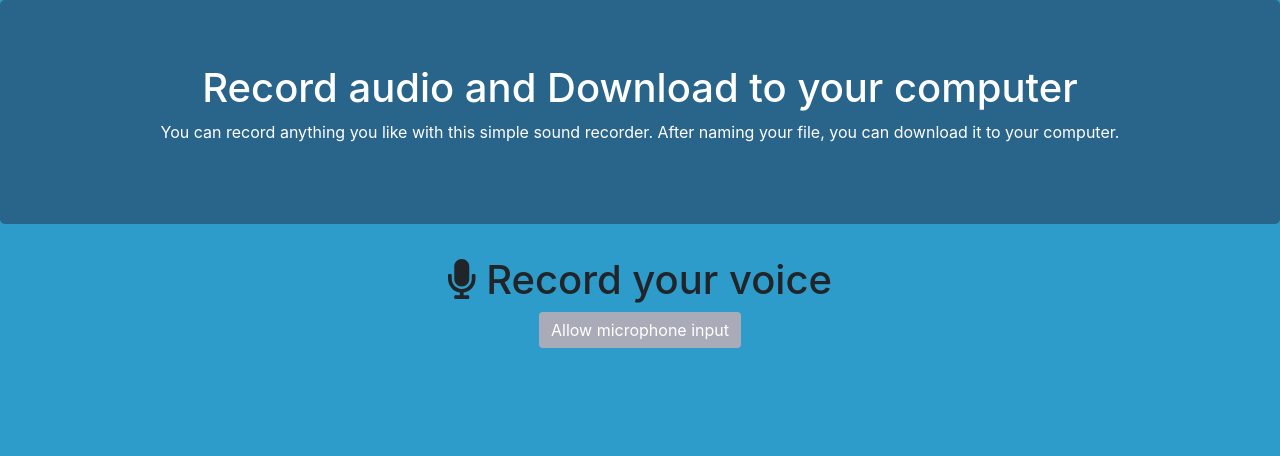
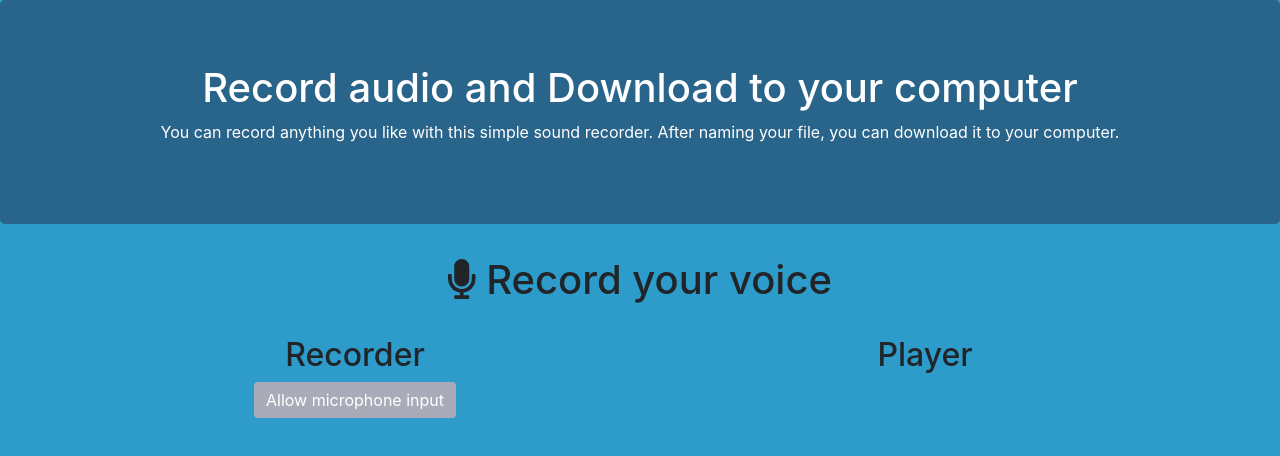
Before and after one commit to sabinefrister/soundrecorder, a React (Create React App) app: page / in a window 1280 px wide. Shown: the top 456 px of the page. Built offline with nearby package versions, Linux system fonts and the light colour scheme.

Commit message:
Add bootstrap grid.

```diff
--- a/src/App.css
+++ b/src/App.css
@@ -1,4 +1,4 @@
-h1 {
+h1.headline {
   margin-bottom: 2rem;
 }
 
@@ -10,13 +10,8 @@ div.jumbotron {
   /*background-color: #464866;*/
 }
 
-.recorder {
-  margin-top: 1rem;
-}
-
-div#controlbar.controlBar {
-  border-radius: 5px;
-  color: green;
+audio {
+  border-radius: 4px;
 }
 
 .btn.btn-primary {
--- a/src/App.js
+++ b/src/App.js
@@ -1,6 +1,5 @@
 import React, { Component } from 'react';
-import Container from 'react-bootstrap/Container';
-import Jumbotron from 'react-bootstrap/Jumbotron';
+import { Container, Jumbotron, Row, Col } from 'react-bootstrap';
 import { FontAwesomeIcon } from '@fortawesome/react-fontawesome';
 import { faMicrophone } from '@fortawesome/free-solid-svg-icons';
 import './App.css';
@@ -49,7 +48,14 @@ class App extends Component {
 				  </p>
 				</Jumbotron>
 				<Container>
-						<h1><FontAwesomeIcon icon={faMicrophone} /> Record your voice</h1>
+					<Row>
+						<Col className="headline">
+							<h1 className="headline"><FontAwesomeIcon icon={faMicrophone} /> Record your voice</h1>
+						</Col>
+					</Row>
+					<Row>
+						<Col className="recorder">
+							<h2>Recorder</h2>
 							<MicrophoneAccess getStreamData={this.getStreamData}
 																stopMicrophoneAccess={this.stopMicrophoneAccess}
 																streamAvailable={this.state.streamAvailable}
@@ -57,12 +63,17 @@ class App extends Component {
 							/>
 							{this.state.streamAvailable && <Recorder stream={this.state.stream}
 																							getRecordedAudioURLAndFileName={this.getRecordedAudioURLAndFileName}/> }
+						</Col>
+						<Col className="player">
+							<h2>Player</h2>
 							{this.state.audioURL && (
 								<div className="Player">
 									<AudioPlayer audioURL={this.state.audioURL} fileName={this.state.fileName} />
 									<Download audioURL={this.state.audioURL} fileName={this.state.fileName} />
 								</div>
 							)}
+						</Col>
+					</Row>
 				</Container>
 	    </div>
   	)
--- a/src/Recorder.js
+++ b/src/Recorder.js
@@ -97,7 +97,6 @@ class Recorder extends Component {
   render() {
     return (
 			<div className="recorder">
-				<h2>Recorder</h2>
 				<Button id={this.state.idRecordButton}
 								onClick={this.startRecording}
 								disabled={!this.state.enableRecordButton}>
```
Lines whose indentation alone changed are shown as unchanged.
